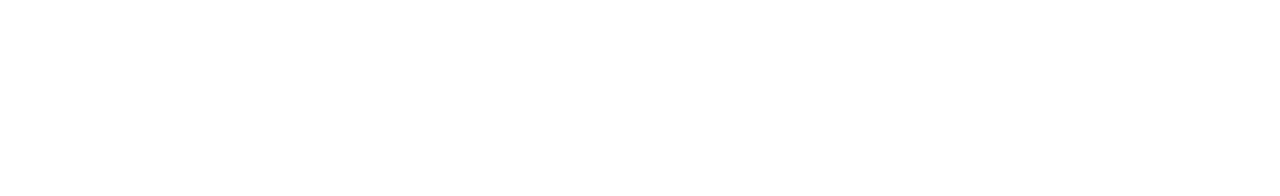
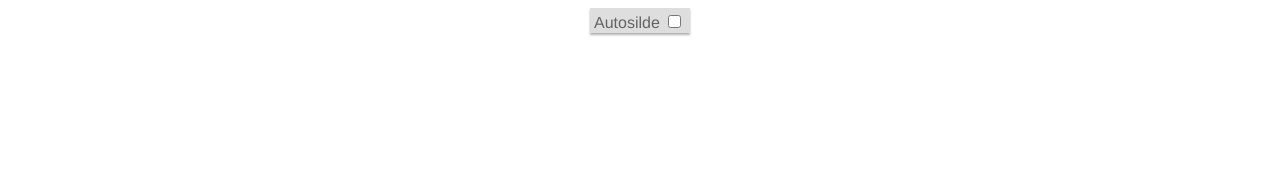
Before and after one commit to kleiinnn/slide.js, a plain HTML site: page index.html in a window 1280 px wide. Shown: the top 196 px of the page. Drawn offline with Linux system fonts and the light colour scheme.

Commit message:
added autoslide

```diff
--- a/assets/css/style.css
+++ b/assets/css/style.css
@@ -57,3 +57,19 @@
 	margin-left: auto;
 	display: block;
 }
+
+.autoslide{
+	width: 100px;
+	height: 25px;
+	margin: 0 auto;
+	background-color: rgba(200, 200, 200, 0.6);
+	box-shadow: 0px 2px 2px rgba(0, 0, 0, 0.3);
+}
+
+.autoslide span{
+	padding-left: 4px;
+	font-family: "Helvetica Neue",Helvetica,Arial,sans-serif;
+	color: rgb(100, 100, 100);
+	position: relative;
+	top: 4px;
+}
--- a/assets/js/main.js
+++ b/assets/js/main.js
@@ -75,6 +75,7 @@ function rotate(direction){
 	}, 10)
 }
 
+var autoslide = null;
 //setInterval(rotate, 2000);
 
 $('#right-control').click(function(){
@@ -88,3 +89,13 @@ $('#left-control').click(function(){
 $(window).scroll(function(e){
 
 });
+
+$('#autoslide').change(function(){
+	if(autoslide == null){
+		autoslide = setInterval(function(){rotate('left')}, 2000);
+	}
+	else{
+		clearInterval(autoslide);
+		autoslide = null;
+	}
+});
--- a/index.html
+++ b/index.html
@@ -4,6 +4,9 @@
 		<link type="text/css" rel="stylesheet" href="assets/css/style.css">
     </head>
     <body>
+		<div class="autoslide">
+			<span>Autosilde <input type="checkbox" id="autoslide"></span>
+		</div>
 		<div class="slide">
 			<div id="left-control" class="controls">
 				<img src="./assets/img/Left.svg" width="140">
```
